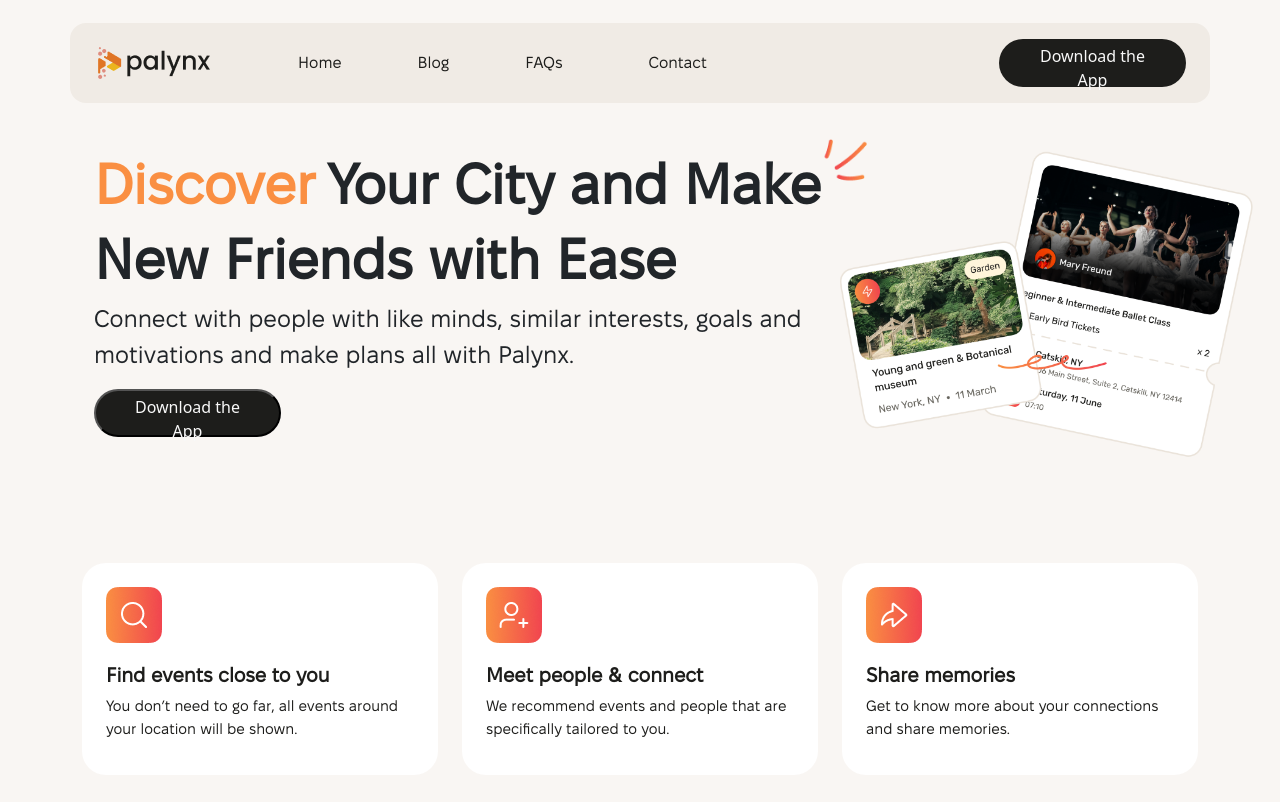
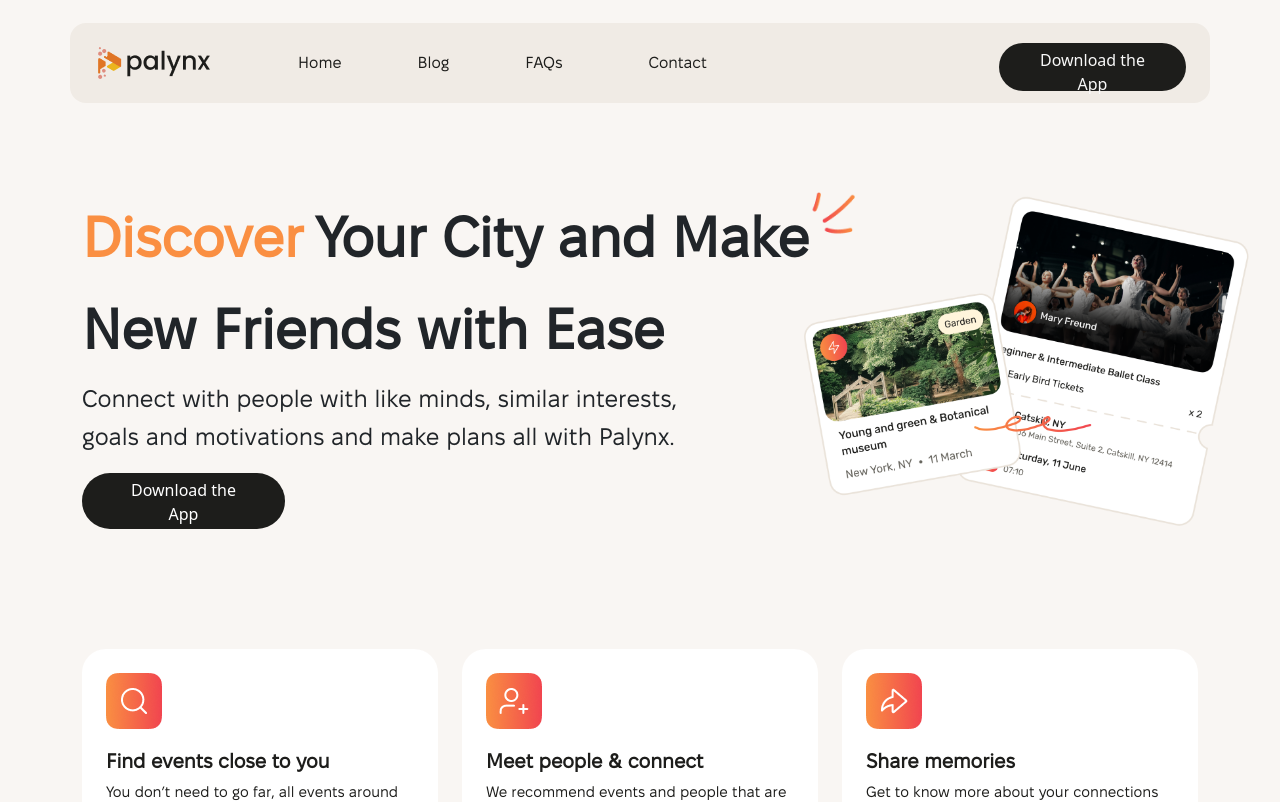
Before and after one commit to Earthpasserby/palynxx, a React (Create React App) app: page / in a window 1280 px wide. Shown: the top 802 px of the page. Built offline with nearby package versions, Linux system fonts and the light colour scheme.

Commit message:
feedbacks

```diff
--- a/src/App.css
+++ b/src/App.css
@@ -138,12 +138,14 @@
   font-size: 24px;
   font-weight: 600;
   color: #1d1d1b;
+  line-height: 62.4px;
 }
 .hero-7 p {
   font-family: Fixel Text;
   font-size: 16px;
   font-weight: 400;
   color: #1d1d1b;
+  line-height: 32px;
 }
 .apple {
   width: 28px;
@@ -458,7 +460,7 @@
   width: 187px;
   height: 48px;
   padding: 4px 24px 4px 24px;
-  gap: 8px;
+  margin-top: 8px;
   border-radius: 56px;
   background-color: #1d1d1b;
   color: #f8f8f8;
@@ -594,13 +596,13 @@
 
 .form-box input {
   color: #1d1d1b;
-  /* padding: 15px 10px; */
+  padding: 15px 10px;
   border-radius: 50px;
   outline: none;
   background: #ffff;
   width: 100%;
   border: 1px solid #8f8f8f;
-  height: 50px;
+  height: 54px;
   padding-left: 38px;
   font-family: Fixel Text;
   font-size: 18px;
@@ -610,6 +612,8 @@
 
 ::placeholder {
   color: #1d1d1b;
+  font-size: 20px;
+  line-height: 20px;
 }
 
 .form-box button {
@@ -623,9 +627,10 @@
   position: absolute;
   width: 48px;
   height: 48px;
-  left: 244px;
-  bottom: 1px;
+  left: 240px;
+  bottom:3px;
   border-radius: 40px;
+  justify-content: center;
 }
 .cardfooter {
   height: 287px;
@@ -1003,33 +1008,60 @@
   .make {
     font-family: fixel Text;
   }
+  .PalynxT {
+    padding-top: 36px;
+  }
+  .download-btn {
+    padding: 9px 40px 4px 24px;
+    gap: 16px;
+    border-radius: 56px;
+    background-color: #1d1d1b;
+    color: #f8f8f8;
+    width: 204px;
+    /* text-align: justify; */
+    font-size: 12px;
+    font-family: fixel Text;
+  }
   .header-2 h2 {
     font-family: Fixel Text;
     font-size: 56px;
     font-weight: 600;
     text-align: left;
     text-wrap: nowrap;
+    line-height: 84px;
   }
   .header-2 .Text-span {
     font-family: Fixel Text;
     font-size: 56px;
     font-weight: 600;
     text-align: left;
+    line-height: 84px;
     color: #fa8f42;
   }
   .header-2 p {
     font-family: Fixel Text;
     font-size: 24px;
     font-weight: 400;
-    text-align: left;
+    line-height: 38.4px;
   }
   .header-2 {
     margin-top: 40px;
   }
+  .homebtn-1 {
+    width: 203px;
+    height: 56px;
+    padding: 4px 32px 4px 32px;
+    gap: 8px;
+    border-radius: 56px;
+    background-color: #1d1d1b;
+    color: #fff;
+  }
   .flatn {
-    width: 120%;
+    width: 450px;
     position: absolute;
     top: 40px;
+    left: -40px;
+    /* text-align: center; */
   }
   .flatn {
     position: relative;
@@ -1139,6 +1171,12 @@
     font-size: 14px;
     font-weight: 500;
     color: #a91703;
+  }
+  .discoverp {
+    padding-left: 10px;
+  }
+  .discoverp1 {
+    padding-left: 10px;
   }
   .discoverp1 pre {
     font-family: Fixel Text;
@@ -1199,28 +1237,37 @@
     width: 223px;
     height: 81px;
   }
+  .hero77 {
+    padding-top: 20px;
+    padding-bottom: 50px;
+  }
   .hero-7 h4 {
     font-family: Fixel Text;
     font-size: 48px;
     font-weight: 600;
     color: #fff;
     text-wrap: nowrap;
+    line-height: 62.4px;
   }
   .hero-7 span {
     font-family: Fixel Text;
     font-size: 48px;
     font-weight: 600;
     color: #1d1d1b;
+    line-height: 62.4px;
   }
   .hero-7 p {
     font-family: Fixel Text;
     font-size: 20px;
     font-weight: 400;
     color: #1d1d1b;
+    line-height: 32px;
   }
   .apple {
-    width: 28px;
-    height: 32px;
+    /* width: 28px; */
+    /* height: 32px; */
+    /* margin-top: 6px; */
+    font-size: 25px;
   }
 
   .arow {
@@ -1255,9 +1302,10 @@
   .sec-1 p {
     font-family: Fixel Text;
     font-size: 17px;
-    font-weight: 600;
-    color: #1d1d1b;
-  }
+    font-weight: 400;
+    color: #1d1d1b;
+  }
+
   .section2 h4 {
     font-family: Fixel Text;
     font-size: 48px;
@@ -1363,7 +1411,7 @@
     margin-top: 120px;
   }
   .hero-3 {
-    height: 571px;
+    height: 520px;
     padding: 48px;
     gap: 48px;
     border-radius: 40px;
@@ -1440,7 +1488,9 @@
     top: 14px;
     right: -45px;
   }
-
+  .hero {
+    margin-top: 45px;
+  }
   .hero4-1 {
     height: 500px;
     padding: 25px;
@@ -1611,23 +1661,29 @@
   }
   .cardfooter h2 {
     font-family: Fixel Text;
-    font-size: 30px;
-    font-weight: 600;
+    font-size: 40px;
+    font-weight: 600;
+    line-height: 52px;
     color: #1d1d1b;
   }
   .cardfooter span {
     font-family: Fixel Text;
-    font-size: 30px;
+    font-size: 40px;
+    line-height: 52px;
     font-weight: 600;
     color: #f1454f;
   }
   .cardfooter p {
     font-family: Fixel Text;
-    font-size: 15px;
+    font-size: 20px;
     font-weight: 400;
     line-height: 32px;
     text-align: left;
     color: #1d1d1b;
+      display: -webkit-box;
+  -webkit-line-clamp: 2;
+  -webkit-box-orient: vertical;
+  overflow: hidden;
   }
   .footer {
     margin-top: 100px;
@@ -1712,7 +1768,7 @@
   }
   .arrow2 {
     position: absolute;
-    left: 200px;
+    left: 250px;
     top: -20px;
   }
   .cardfooter-arrow2 {
@@ -1935,8 +1991,7 @@
     cursor: pointer;
     padding: 1.5em 1em; /* Optional: Adjust padding */
     transition: background-color 0.3s ease; /* Smooth transition for background color */
-      border-radius: 0.5em; /* Add border-radius */
-
+    border-radius: 0.5em; /* Add border-radius */
   }
 
   .accordionToggleIcon {
@@ -1951,8 +2006,8 @@
 
   .accordionItem .accordion-button:not(.collapsed) .accordionHeader {
     background-color: white;
-      border-bottom-left-radius: 0; /* Remove bottom-left radius */
-  border-bottom-right-radius: 0; /* Remove bottom-right radius */
+    border-bottom-left-radius: 0; /* Remove bottom-left radius */
+    border-bottom-right-radius: 0; /* Remove bottom-right radius */
   }
 
   .accordionItem .accordion-collapse {
@@ -1960,10 +2015,16 @@
   }
 
   .accordionBody {
-    background-color: transparent;
-     border-radius: 0.5em; /* Add border-radius to body */
+    background-color: white;
+    border-radius: 0.5em; /* Add border-radius to body */
+    overflow: hidden;
   }
   .accordion-item {
     background-color: transparent;
   }
-}
+  ::placeholder {
+  color: #1d1d1b;
+  font-size: 18px;
+  line-height: 20px;
+}
+}
--- a/src/Home.jsx
+++ b/src/Home.jsx
@@ -36,6 +36,7 @@
     slidesToShow: 3,
     slidesToScroll: 1,
     initialSlide: 2,
+    centerPadding: "30px", // Space between slides
 
     responsive: [
       {
@@ -126,8 +127,8 @@
         </Navbar>
       </Container>
 
-      <Container className="hero d-flex justify-content-center">
-        <Row className="w-100">
+      <Container className="hero ">
+        <Row className="">
           <Col xs={12} md={8} className="header-2">
             <div className="Heroo"></div>
             <h2>
@@ -140,12 +141,10 @@
             </h2>
             <h2>New Friends with Ease</h2>
             <p>
-              Connect with people with like minds, similar interests, goals and
-              motivations and make plans all with Palynx.
+              Connect with people with like minds, similar interests, <br />{" "}
+              goals and motivations and make plans all with Palynx.
             </p>
-            <button className="btnbtn F-btn btn-1 homebtn-2">
-              Download the App
-            </button>
+            <button className="btn btn-1 homebtn-1">Download the App</button>
           </Col>
           <Col xs={12} md={4} className="">
             <div className="hero-imgg  w-100 h-100">
@@ -430,15 +429,12 @@
                 Palynx now and take the first step towards discovering your city
                 and making meaningful connections.
               </p>
-              <button className="btn btn-1 download-btn d-flex">
-                <img
-                  src="./apple.png"
-                  alt="palynx-img"
-                  className="img-fluid apple"
-                />
-                Download on the
-                <br /> App Store
-              </button>
+              <div className="PalynxT">
+                <button className="btn btn-1 download-btn d-flex">
+                  <i class="bi bi-apple apple"></i>
+                  Download on the App Store
+                </button>
+              </div>
               <img
                 src="./arow.png"
                 alt="palynx-img"
@@ -651,8 +647,9 @@
                       Get in<span> Touch</span>
                     </h2>
                     <p>
-                      Have questions or need support?Reach out to our friendly
-                      support team at
+                      Have questions or need support?
+                      <br />
+                      Reach out to our friendly support team at
                     </p>
                     <div className="Blog-form">
                       <form action="#">
@@ -678,8 +675,8 @@
                       We are <span>Social</span>
                     </h2>
                     <p>
-                      Follow us on social media to stay updated with the latest
-                      news, events, and features!
+                      Follow us on social media to stay updated with the <br />{" "}
+                      latest news, events, and features!
                     </p>
                     <div className="icon d-flex">
                       <button className="btn btn-icon">
```
